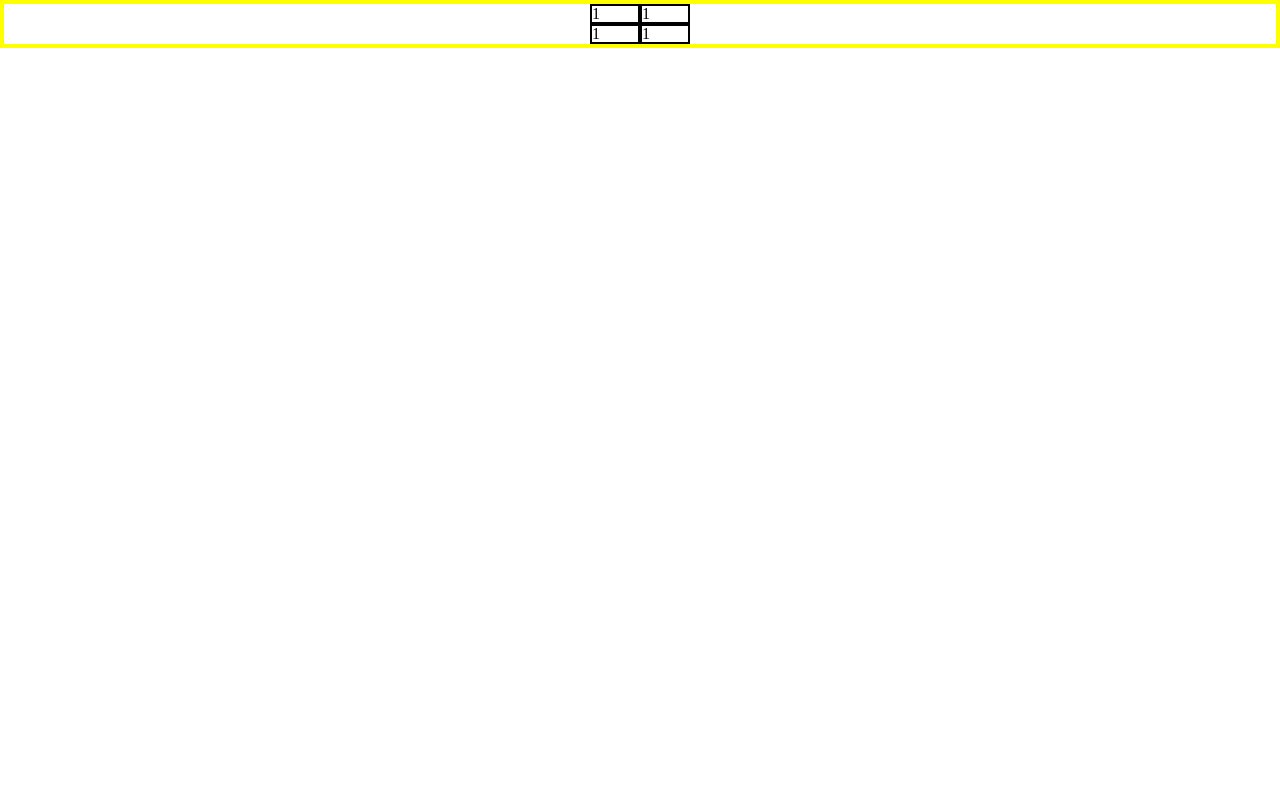
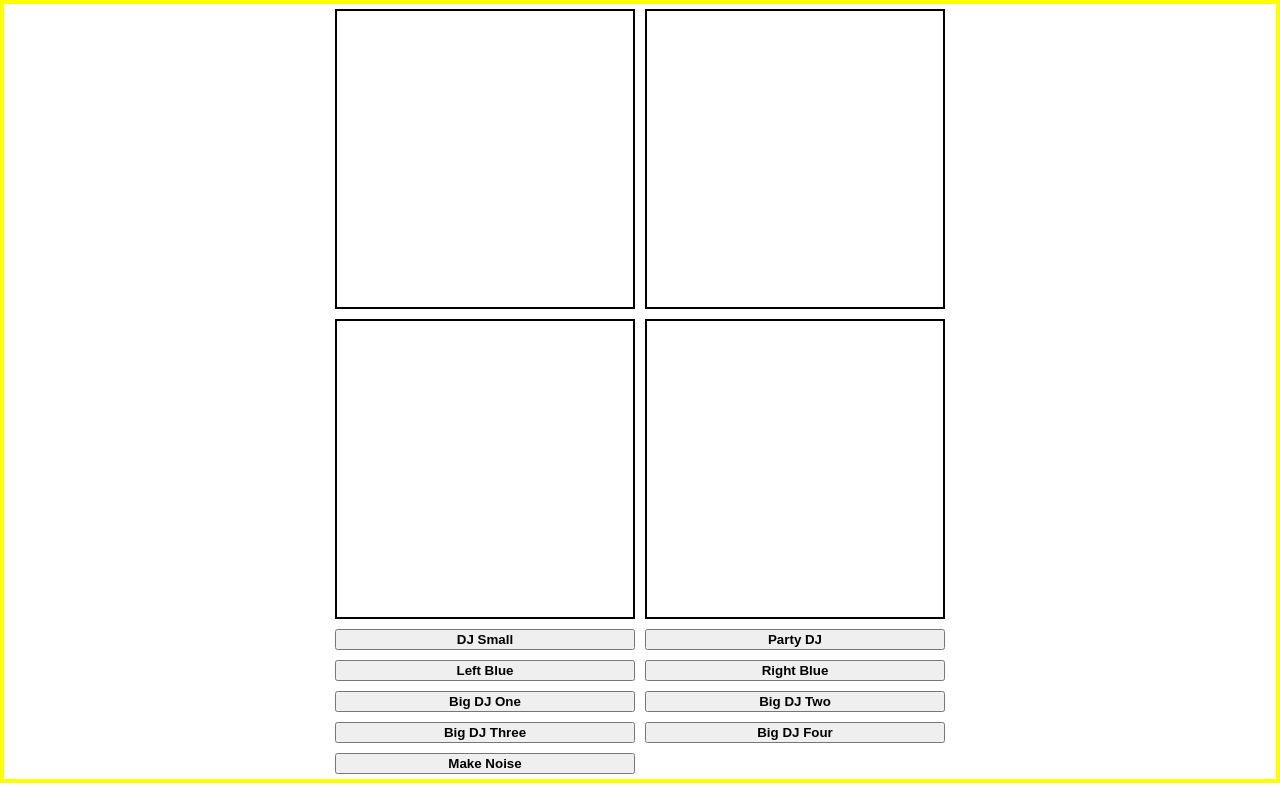
Before and after one commit to zacharybaca/dj-react, a React (Vite) app: page / in a window 1280 px wide. Built offline with nearby package versions, Linux system fonts and the light colour scheme.

Commit message:
implemented mapping over squares

```diff
--- a/src/App.css
+++ b/src/App.css
@@ -1,6 +1,13 @@
 #grid-container {
     display: grid;
-    grid-template-columns: 50px 50px;
+    grid-template-columns: 300px 300px;
+    grid-template-rows: 300px 300px;
+    padding: 5px;
+    grid-gap: 10px;
     justify-content: center;
     border: 4px solid yellow;
 }
+
+button {
+    font-weight: 600;
+}
--- a/src/App.jsx
+++ b/src/App.jsx
@@ -1,16 +1,26 @@
-
+import { useState } from "react";
 import './App.css'
 import Square from "./components/Square";
 
 function App() {
-
+  const [squareColors, setSquareColors] = useState(["white", "white", "white", "white"]);
 
   return (
     <div id="grid-container">
-      <Square />
-      <Square />
-      <Square />
-      <Square />
+      {squareColors.map((color, index) => {
+        console.log(color);
+        return <Square key={index} color={color}/>
+      })}
+
+      <button>DJ Small</button>
+      <button>Party DJ</button>
+      <button>Left Blue</button>
+      <button>Right Blue</button>
+      <button>Big DJ One</button>
+      <button>Big DJ Two</button>
+      <button>Big DJ Three</button>
+      <button>Big DJ Four</button>
+      <button>Make Noise</button>
     </div>
   )
 }
--- a/src/components/Square.jsx
+++ b/src/components/Square.jsx
@@ -1,9 +1,12 @@
+/* eslint-disable no-unused-vars */
+/* eslint-disable react/prop-types */
 import "./square.css";
 
-export default function Square() {
+export default function Square(props) {
+
     return (
-        <div className="square-container">
-            <h1>1</h1>
+        <div className="square-container" style={{backgroundColor: props.color}}>
+
         </div>
     )
 }
```
